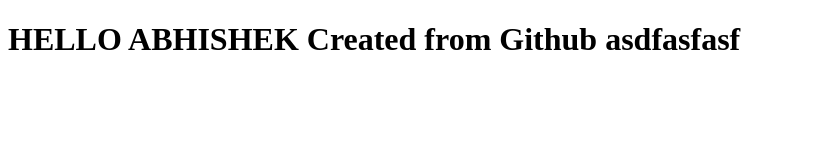
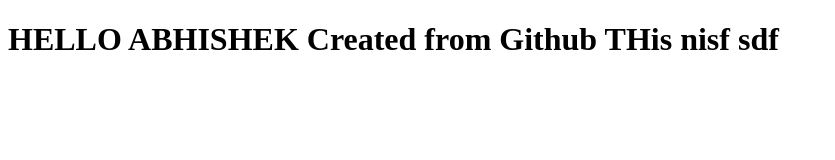
Before and after one commit to Akv1998/abhishek, a plain HTML site: page abhi.html in a window 1280 px wide. Shown: the whole page, without its empty margins (0-835 px from the left). Drawn offline with Linux system fonts and the light colour scheme.

Commit message:
added abhi

```diff
--- a/abhi.html
+++ b/abhi.html
@@ -6,6 +6,6 @@
     <title>Document</title>
 </head>
 <body>
-    <h1>HELLO ABHISHEK Created from Github asdfasfasf</h1>
+    <h1>HELLO ABHISHEK Created from Github THis nisf sdf</h1>
 </body>
 </html>
```
